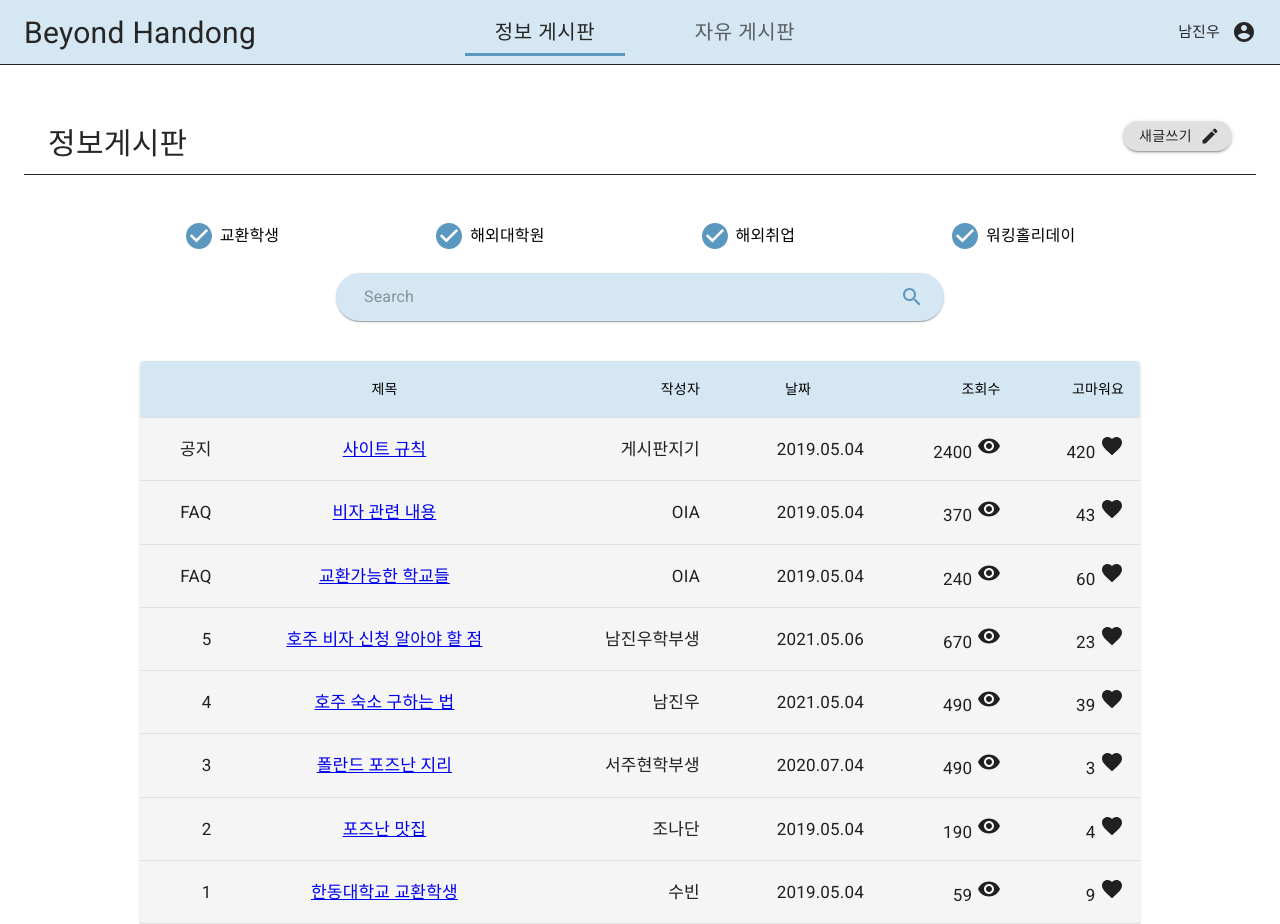
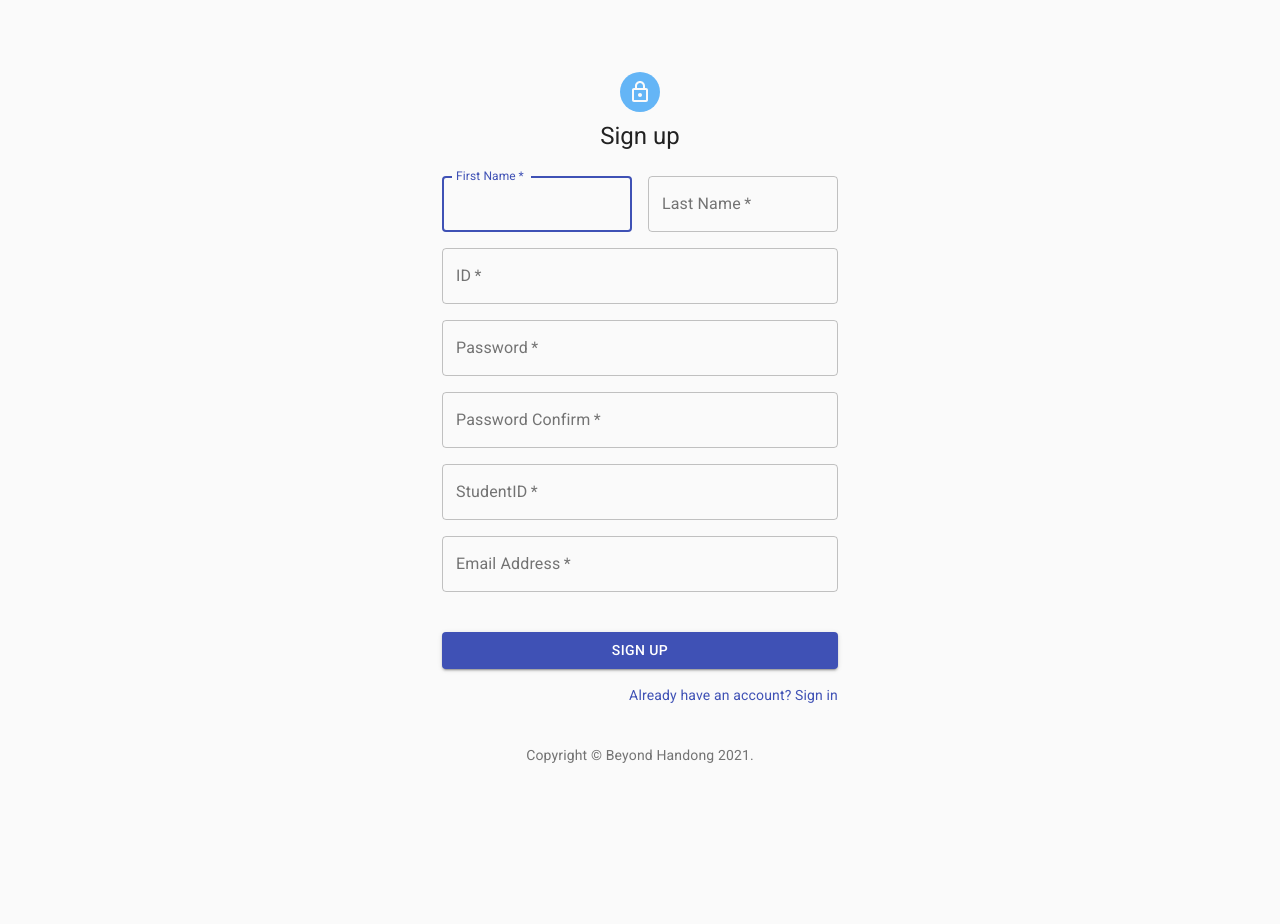
Before and after one commit to BeyondHandong/BH_FrontEnd, a React (Create React App) app: page /signup in a window 1280 px wide. After the commit the page ends 800 px from the top, so only its background shows below. Built offline with nearby package versions, Linux system fonts and the light colour scheme.

Commit message:
SignIn/SignUp site added
Usage : http://localhost:3000/signin
Usage : http://localhost:3000/signup

```diff
--- a/package.json
+++ b/package.json
@@ -12,6 +12,7 @@
     "react": "^17.0.2",
     "react-dom": "^17.0.2",
     "react-icons": "^4.2.0",
+    "react-router-dom": "^5.2.0",
     "react-scripts": "4.0.3",
     "react-swipeable-views": "^0.13.9",
     "web-vitals": "^1.1.1"
--- a/src/App.js
+++ b/src/App.js
@@ -1,35 +1,17 @@
 import React from 'react';
-import { makeStyles } from "@material-ui/core/styles";
-import TopBar from './components/TopBar'
-import MainCheck from './components/MainCheck'
-import Search from './components/Search'
-import Table from './components/Table'
-
-const useStyles = makeStyles((theme) => ({
-  root: {
-
-  },
-  mainTitle: {
-    fontSize: 30,
-    marginBottom: theme.spacing(10)
-  },
-  mainCheck: {
-    fontSize: 30,
-    margin: theme.spacing(10)
-  },
-}));
+import { Route } from 'react-router-dom';
+import SignUp from './Pages/SignUp'
+import SignIn from './Pages/SignIn'
+import Home from './components/Home'
 
 
 export default function App() {
-  const classes = useStyles();
 
   return (
     <div >
-      <TopBar></TopBar>
-      {/* <MainTitle className={classes.mainTitle}></MainTitle> */}
-      <MainCheck className={classes.mainCheck}></MainCheck>
-      <Search></Search>
-      <Table></Table>
+      <Route exact path="/" component={Home} />
+      <Route exact path="/signin" component={SignIn} />
+      <Route exact path="/signup" component={SignUp} />
     </div>
   );
 }
--- /dev/null
+++ b/src/Pages/SignIn.js
@@ -0,0 +1,117 @@
+import React from 'react';
+import Avatar from '@material-ui/core/Avatar';
+import Button from '@material-ui/core/Button';
+import CssBaseline from '@material-ui/core/CssBaseline';
+import TextField from '@material-ui/core/TextField';
+import FormControlLabel from '@material-ui/core/FormControlLabel';
+import Checkbox from '@material-ui/core/Checkbox';
+import Link from '@material-ui/core/Link';
+import Grid from '@material-ui/core/Grid';
+import Box from '@material-ui/core/Box';
+import LockOutlinedIcon from '@material-ui/icons/LockOutlined';
+import Typography from '@material-ui/core/Typography';
+import { makeStyles } from '@material-ui/core/styles';
+import Container from '@material-ui/core/Container';
+
+function Copyright() {
+  return (
+    <Typography variant="body2" color="textSecondary" align="center">
+      {'Copyright © '}
+      <Link color="inherit" href="https://material-ui.com/">
+        Beyond Handong
+      </Link>{' '}
+      {new Date().getFullYear()}
+      {'.'}
+    </Typography>
+  );
+}
+
+const useStyles = makeStyles((theme) => ({
+  paper: {
+    marginTop: theme.spacing(8),
+    display: 'flex',
+    flexDirection: 'column',
+    alignItems: 'center',
+  },
+  avatar: {
+    margin: theme.spacing(1),
+    backgroundColor: theme.palette.info.light,
+  },
+  form: {
+    width: '100%', // Fix IE 11 issue.
+    marginTop: theme.spacing(1),
+  },
+  submit: {
+    margin: theme.spacing(3, 0, 2),
+  },
+}));
+
+export default function SignIn() {
+  const classes = useStyles();
+
+  return (
+    <Container component="main" maxWidth="xs">
+      <CssBaseline />
+      <div className={classes.paper}>
+        <Avatar className={classes.avatar}>
+          <LockOutlinedIcon />
+        </Avatar>
+        <Typography component="h1" variant="h5">
+          Sign in
+        </Typography>
+        <form className={classes.form} noValidate>
+          <TextField
+            variant="outlined"
+            margin="normal"
+            required
+            fullWidth
+            id="email"
+            label="Email Address"
+            name="email"
+            autoComplete="email"
+            autoFocus
+          />
+          <TextField
+            variant="outlined"
+            margin="normal"
+            required
+            fullWidth
+            name="password"
+            label="Password"
+            type="password"
+            id="password"
+            autoComplete="current-password"
+          />
+          <FormControlLabel
+            control={<Checkbox value="remember" color="primary" />}
+            label="Remember me"
+          />
+          <Button
+            type="submit"
+            fullWidth
+            variant="contained"
+            color='primary'
+            className={classes.submit}
+          >
+            Sign In
+          </Button>
+          <Grid container>
+            <Grid item xs>
+              <Link href="#" variant="body2">
+                Forgot password?
+              </Link>
+            </Grid>
+            <Grid item>
+              <Link href="#" variant="body2">
+                {"Don't have an account? Sign Up"}
+              </Link>
+            </Grid>
+          </Grid>
+        </form>
+      </div>
+      <Box mt={8}>
+        <Copyright />
+      </Box>
+    </Container>
+  );
+}
--- /dev/null
+++ b/src/Pages/SignUp.js
@@ -0,0 +1,169 @@
+import React from 'react';
+import Avatar from '@material-ui/core/Avatar';
+import Button from '@material-ui/core/Button';
+import CssBaseline from '@material-ui/core/CssBaseline';
+import TextField from '@material-ui/core/TextField';
+import Link from '@material-ui/core/Link';
+import Grid from '@material-ui/core/Grid';
+import Box from '@material-ui/core/Box';
+import LockOutlinedIcon from '@material-ui/icons/LockOutlined';
+import Typography from '@material-ui/core/Typography';
+import { makeStyles } from '@material-ui/core/styles';
+import Container from '@material-ui/core/Container';
+
+function Copyright() {
+  return (
+    <Typography variant="body2" color="textSecondary" align="center">
+      {'Copyright © '}
+      <Link color="inherit" href="https://material-ui.com/">
+      Beyond Handong
+      </Link>{' '}
+      {new Date().getFullYear()}
+      {'.'}
+    </Typography>
+  );
+}
+
+const useStyles = makeStyles((theme) => ({
+  paper: {
+    marginTop: theme.spacing(8),
+    display: 'flex',
+    flexDirection: 'column',
+    alignItems: 'center',
+  },
+  avatar: {
+    margin: theme.spacing(1),
+    backgroundColor: theme.palette.info.light,
+  },
+  form: {
+    width: '100%', // Fix IE 11 issue.
+    marginTop: theme.spacing(3),
+  },
+  submit: {
+    margin: theme.spacing(3, 0, 2),
+  },
+}));
+
+export default function SignUp() {
+  const classes = useStyles();
+
+  return (
+    <Container component="main" maxWidth="xs">
+      <CssBaseline />
+      <div className={classes.paper}>
+        <Avatar className={classes.avatar}>
+          <LockOutlinedIcon />
+        </Avatar>
+        <Typography component="h1" variant="h5">
+          Sign up
+        </Typography>
+        <form className={classes.form} noValidate>
+          <Grid container spacing={2}>
+            <Grid item xs={12} sm={6}>
+              <TextField
+                autoComplete="fname"
+                name="firstName"
+                variant="outlined"
+                required
+                fullWidth
+                id="firstName"
+                label="First Name"
+                autoFocus
+              />
+            </Grid>
+            <Grid item xs={12} sm={6}>
+              <TextField
+                variant="outlined"
+                required
+                fullWidth
+                id="lastName"
+                label="Last Name"
+                name="lastName"
+                autoComplete="lname"
+              />
+            </Grid>
+            <Grid item xs={12}>
+              <TextField
+                variant="outlined"
+                required
+                fullWidth
+                name="id"
+                label="ID"
+                type="id"
+                id="id"
+              />
+            </Grid>
+            <Grid item xs={12}>
+              <TextField
+                variant="outlined"
+                required
+                fullWidth
+                name="password"
+                label="Password"
+                type="password"
+                id="password"
+                autoComplete="current-password"
+              />
+            </Grid>
+            <Grid item xs={12}>
+              <TextField
+                variant="outlined"
+                required
+                fullWidth
+                name="password_confirm"
+                label="Password Confirm"
+                type="password_confirm"
+                id="password_confirm"
+                autoComplete="current-password"
+              />
+            </Grid>
+            <Grid item xs={12}>
+              <TextField
+                variant="outlined"
+                required
+                fullWidth
+                name="StudentID"
+                label="StudentID"
+                type="studentid"
+                id="studentid"
+              />
+            </Grid>
+            <Grid item xs={12}>
+              <TextField
+                variant="outlined"
+                required
+                fullWidth
+                id="email"
+                label="Email Address"
+                name="email"
+                autoComplete="email"
+              />
+            </Grid>
+            <Grid item xs={12}>
+
+            </Grid>
+          </Grid>
+          <Button
+            type="submit"
+            fullWidth
+            variant="contained"
+            color="primary"
+            className={classes.submit}
+          >
+            Sign Up
+          </Button>
+          <Grid container justify="flex-end">
+            <Grid item>
+              <Link href="#" variant="body2">
+                Already have an account? Sign in
+              </Link>
+            </Grid>
+          </Grid>
+        </form>
+      </div>
+      <Box mt={5}>
+        <Copyright />
+      </Box>
+    </Container>
+  );
+}
--- /dev/null
+++ b/src/components/Home.js
@@ -0,0 +1,35 @@
+import React from 'react';
+import { makeStyles } from "@material-ui/core/styles";
+import TopBar from './TopBar'
+import MainCheck from './MainCheck'
+import Search from './Search'
+import Table from './Table'
+
+const useStyles = makeStyles((theme) => ({
+  root: {
+
+  },
+  mainTitle: {
+    fontSize: 30,
+    marginBottom: theme.spacing(10)
+  },
+  mainCheck: {
+    fontSize: 30,
+    margin: theme.spacing(10)
+  },
+}));
+
+
+export default function Home() {
+  const classes = useStyles();
+
+  return (
+    <div >
+      <TopBar></TopBar>
+      {/* <MainTitle className={classes.mainTitle}></MainTitle> */}
+      <MainCheck className={classes.mainCheck}></MainCheck>
+      <Search></Search>
+      <Table></Table>
+    </div>
+  );
+}
--- a/src/index.js
+++ b/src/index.js
@@ -3,10 +3,11 @@ import ReactDOM from 'react-dom';
 import './index.css';
 import App from './App'; // App.js임
 import reportWebVitals from './reportWebVitals';
+import {BrowserRouter} from 'react-router-dom'
 
 ReactDOM.render(
   <React.StrictMode>
-    <App />
+    <BrowserRouter><App /></BrowserRouter>
   </React.StrictMode>,
   document.getElementById('root')
 );
```
Also changed, not shown: 1 other file (tests, documents, lock files or other folders).
